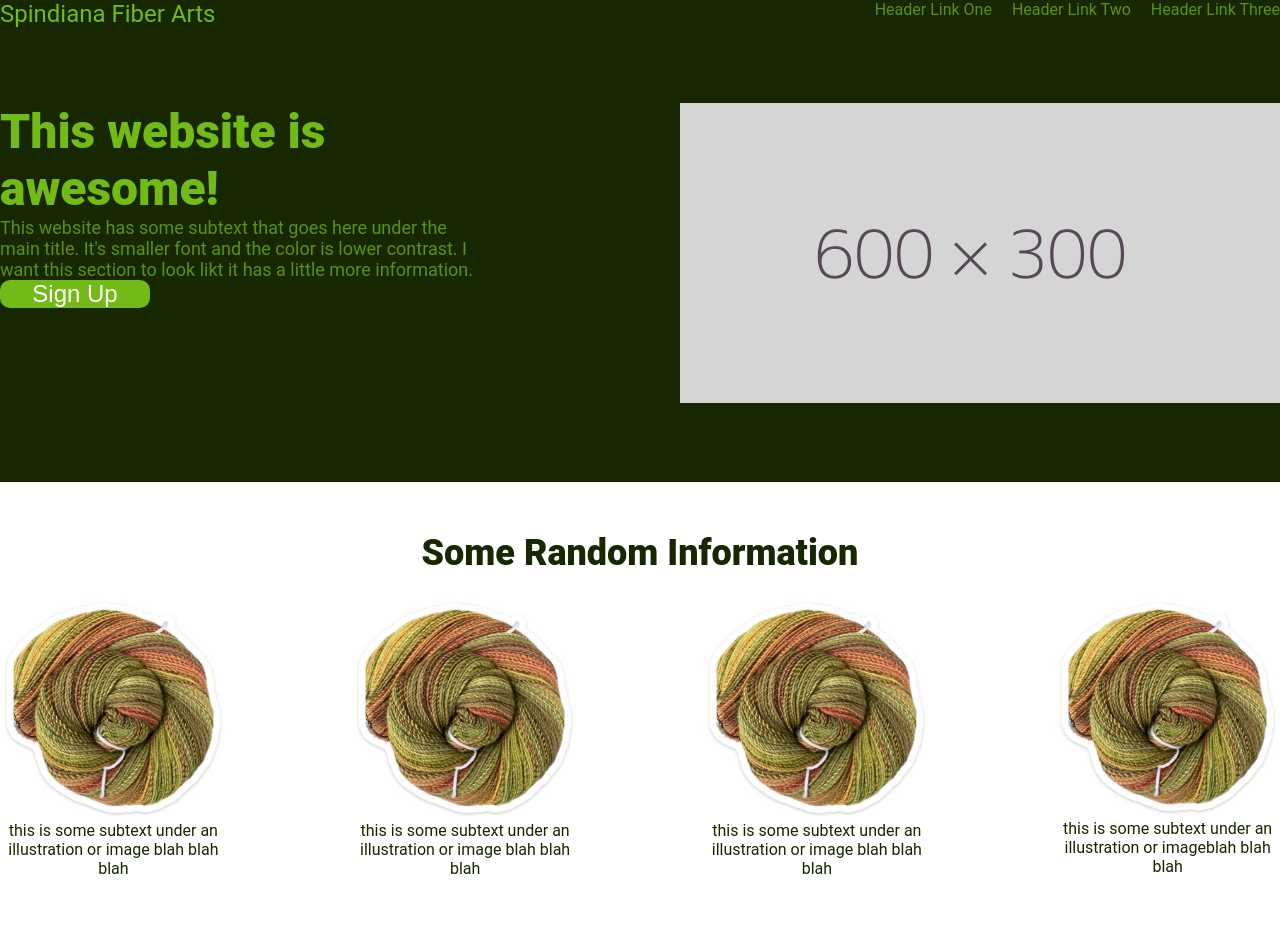
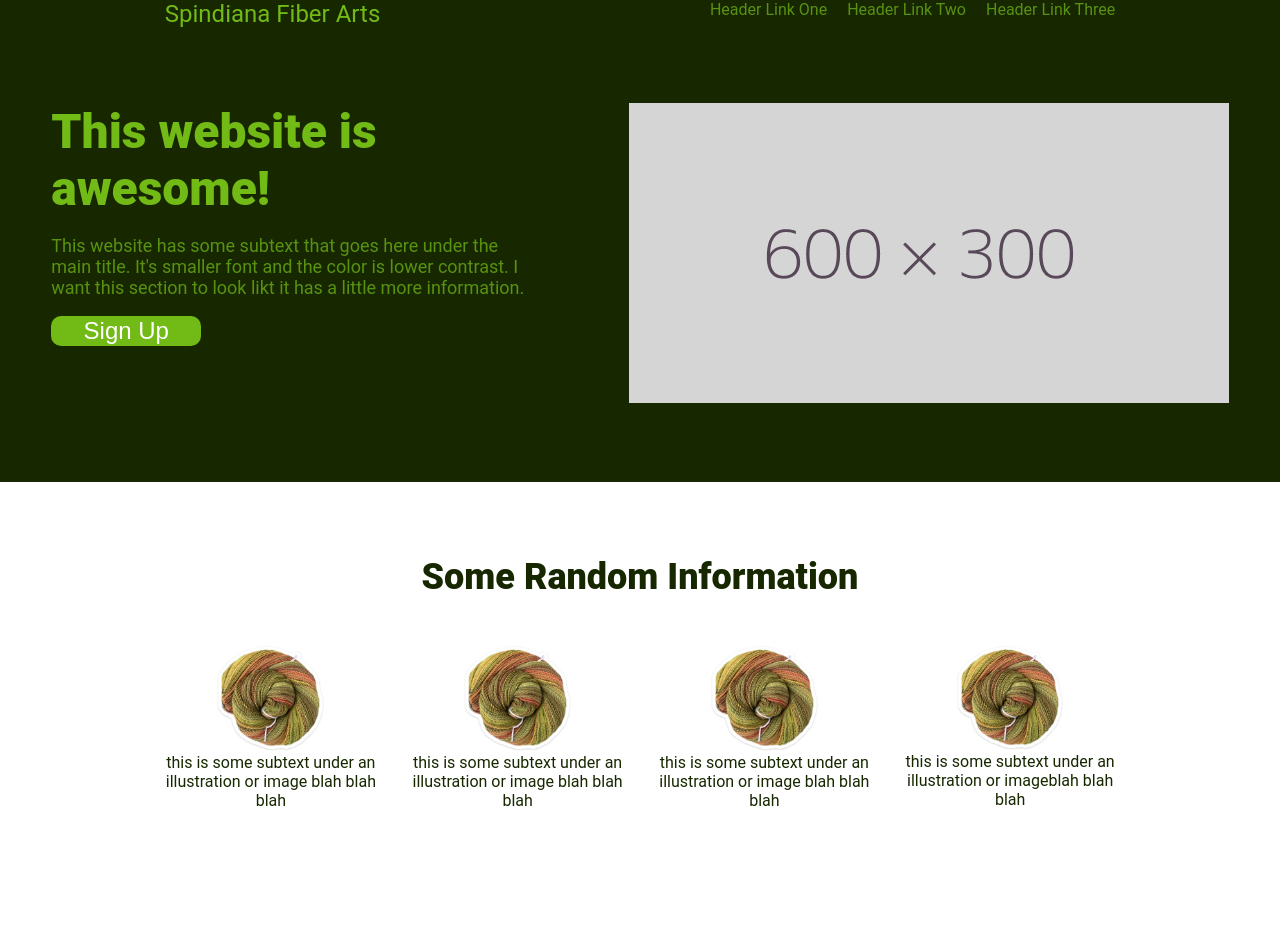
Before and after one commit to CassisMolasses/Odin-Landing-Page, a plain HTML site: page index.html in a window 1280 px wide. Shown: the top 952 px of the page. Drawn offline with Linux system fonts and the light colour scheme.

Commit message:
TRY AGAIN

```diff
--- a/style.css
+++ b/style.css
@@ -1,8 +1,4 @@
-*, *::before, *::after {
-    box-sizing: border-box;
-    margin: 0;
-    padding: 0;
-}
+
 
 .html,
 body {
@@ -28,7 +24,7 @@
 .hero {
     display: flex;
     flex-direction: row;
-    justify-content: space-between;
+    justify-content: space-around;
     background-color: rgb(23, 40, 0);
     padding-bottom: 75px;
 }
@@ -78,19 +74,25 @@
 }
 
 .container {
+    max-width: 75%;
+    max-height: auto;
     justify-content: center;
     display: flex;
     flex-direction: row;
-    gap: 125px;
+    gap: 25px;
 }
 
 .content {
+    align-items: center;
+    max-width: fit-content;
     display: flex;
     flex-direction: column;
-    max-width: 250px;
-    max-height: auto;
     text-align: center;
     color: rgb(23, 40, 0);
+}
+.content img {
+    max-width: 50%;
+    max-height: auto;
 }
 
 button {
```
